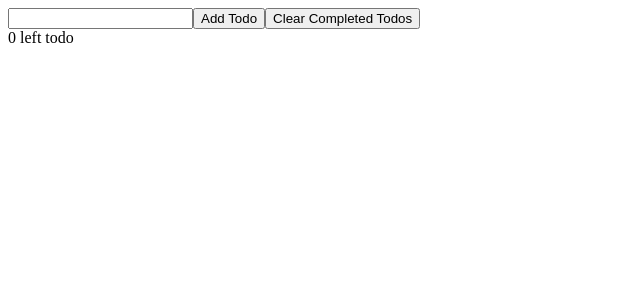
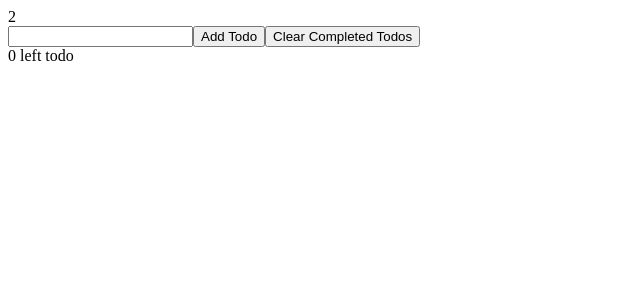
Before and after one commit to SeemaMistry/React-ToDo-List, a React (Create React App) app in the folder learn-react-in-x-minutes/: page / in a window 1280 px wide. Shown: the top 300 px of the page, without its empty margins (0-640 px from the left). Built offline with nearby package versions, Linux system fonts and the light colour scheme.

Commit message:
Import useState from react. Use the useState() function to create the default state of our app when its loads, an empty array. Destruct the array returned from useState() into todos and setTodos. Test todos by adding it as a parameter in TodoList() and printing out todos.length

```diff
--- a/learn-react-in-x-minutes/src/App.js
+++ b/learn-react-in-x-minutes/src/App.js
@@ -1,6 +1,17 @@
+import React, { useState } from "react";
 import TodoList from "./TodoList";
 
 function App() {
+  //
+  /* create a state using useState hook imported from react
+    - default is an empty array when app loads
+    - function returns an array
+    - destruct object into todos and setTodos variables
+    todos -> every single todos inside out todo-state
+    setTodos -> function called to update each of the todos
+  */
+  const [ todos, setTodos ] = useState(['Todo 1', 'Todo 2'])
+
   // create some html for the todo list using JSX
 
   // Return can only return 1 thing, so 2 html elements cannot be returned.
@@ -8,7 +19,7 @@ function App() {
   // <> [html code] </>
   return (
     <>
-      <TodoList />
+      <TodoList todos={todos} />
       <input type="text" />
       <button>Add Todo</button>
       <button>Clear Completed Todos</button>
--- a/learn-react-in-x-minutes/src/TodoList.js
+++ b/learn-react-in-x-minutes/src/TodoList.js
@@ -1,9 +1,9 @@
 import React from 'react'
 
-export default function TodoList() {
+export default function TodoList({ todos }) {
     return (
         <div>
-
+            { todos.length }
         </div>
     )
 }
```
